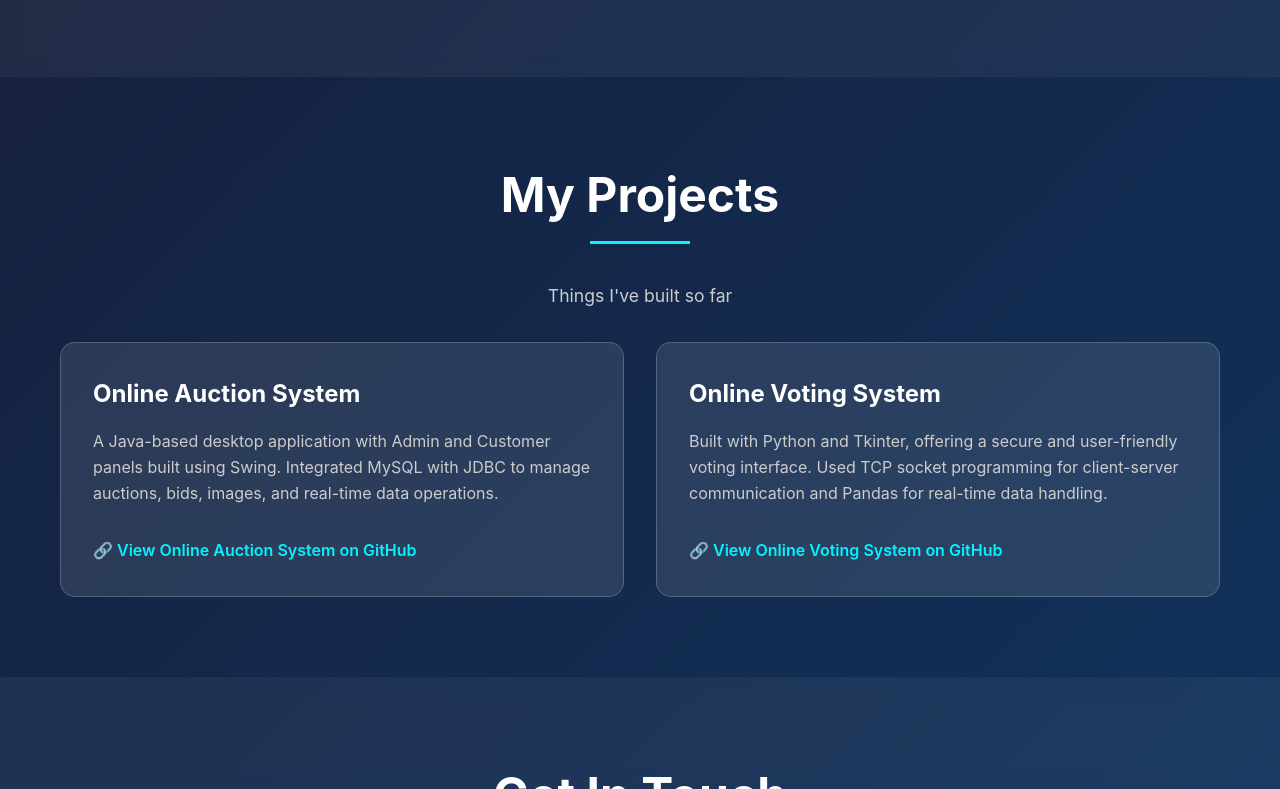
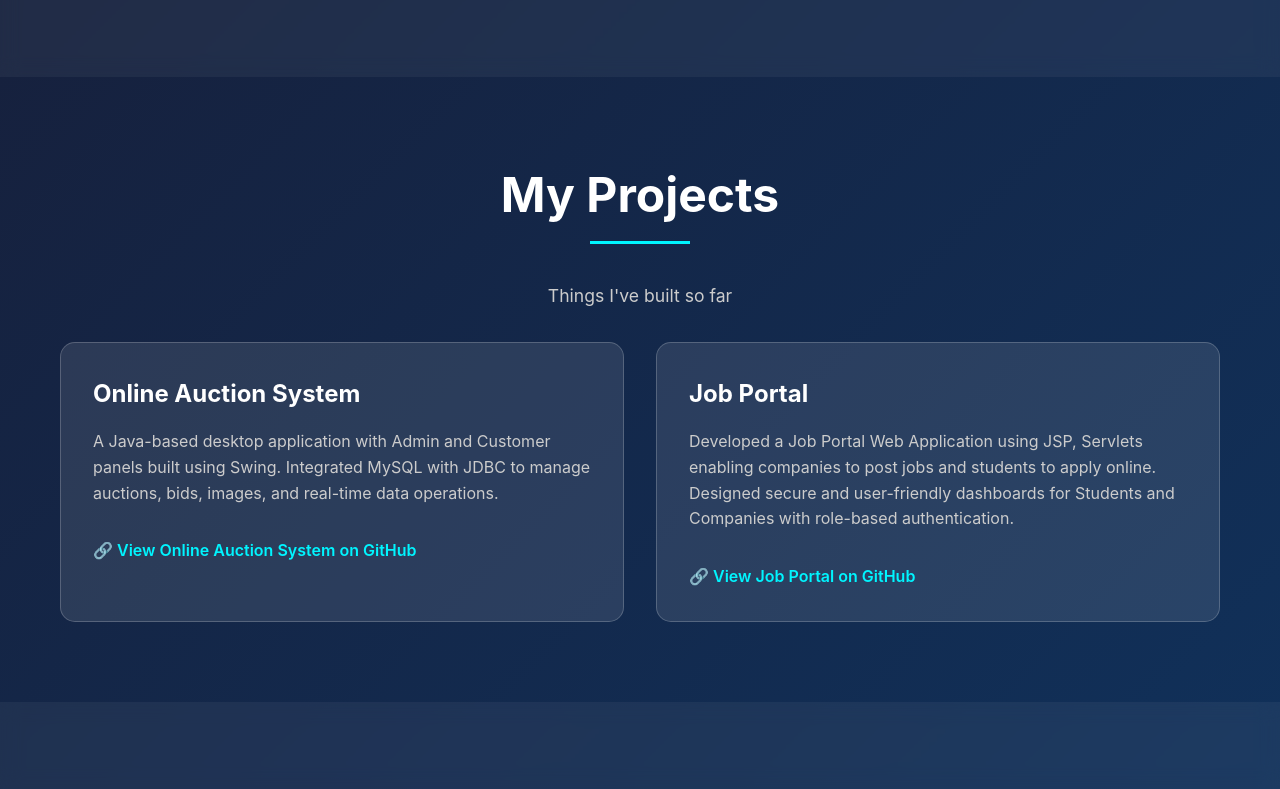
Before and after one commit to Bhagyashri6903/Portfolio, a plain HTML site: page index.html in a window 1280 px wide. Shown: the part 2352-3141 px from the top of the page. Drawn offline with Linux system fonts and the light colour scheme.

Commit message:
Updated portfolio with new sections/features

```diff
--- a/index.html
+++ b/index.html
@@ -73,7 +73,7 @@
                         <div class="education-icon">🎓</div>
                         <h4 class="education-title">Shri Shivaji Vidya Prasarak Sanstha's Late B.S.Deore College of Engineering,Dhule.</h4>
                         <p class="education-details">Bachelor of Technology in Computer<br>2021 - 2025</p>
-                        <p class="education-grade">8.35/10</p>
+                        <p class="education-grade">8.34/10</p>
                     </div>
 
                     <div class="education-item">
@@ -186,19 +186,19 @@
       <!-- Project 2 -->
       <div class="project-card">
         <div class="project-content">
-          <h3 class="project-title">Online Voting System</h3>
+          <h3 class="project-title">Job Portal</h3>
           <p class="project-description">
-            Built with Python and Tkinter, offering a secure and user-friendly voting interface.
-            Used TCP socket programming for client-server communication and Pandas for real-time data handling.
+            Developed a Job Portal Web Application using JSP, Servlets enabling companies to post jobs and students to apply online.
+            Designed secure and user-friendly dashboards for Students and Companies with role-based authentication.
           </p>
           <div class="project-links">
             <a
-              href="https://github.com/Bhagyashri6903/Online-Voting-System"
+              href="https://github.com/Bhagyashri6903/JobPortalProject"
               class="project-link"
               target="_blank"
               rel="noopener noreferrer"
             >
-              🔗 View Online Voting System on GitHub
+              🔗 View Job Portal on GitHub
             </a>
           </div>
         </div>
--- a/script.js
+++ b/script.js
@@ -12,7 +12,7 @@ document.querySelectorAll('a[href^="#"]').forEach(anchor => {
     });
 });
 
-// Add animation on scroll
+// Animation on scroll
 const observerOptions = {
     threshold: 0.1,
     rootMargin: '0px 0px -50px 0px'
```
Also changed, not shown: 1 other file.
